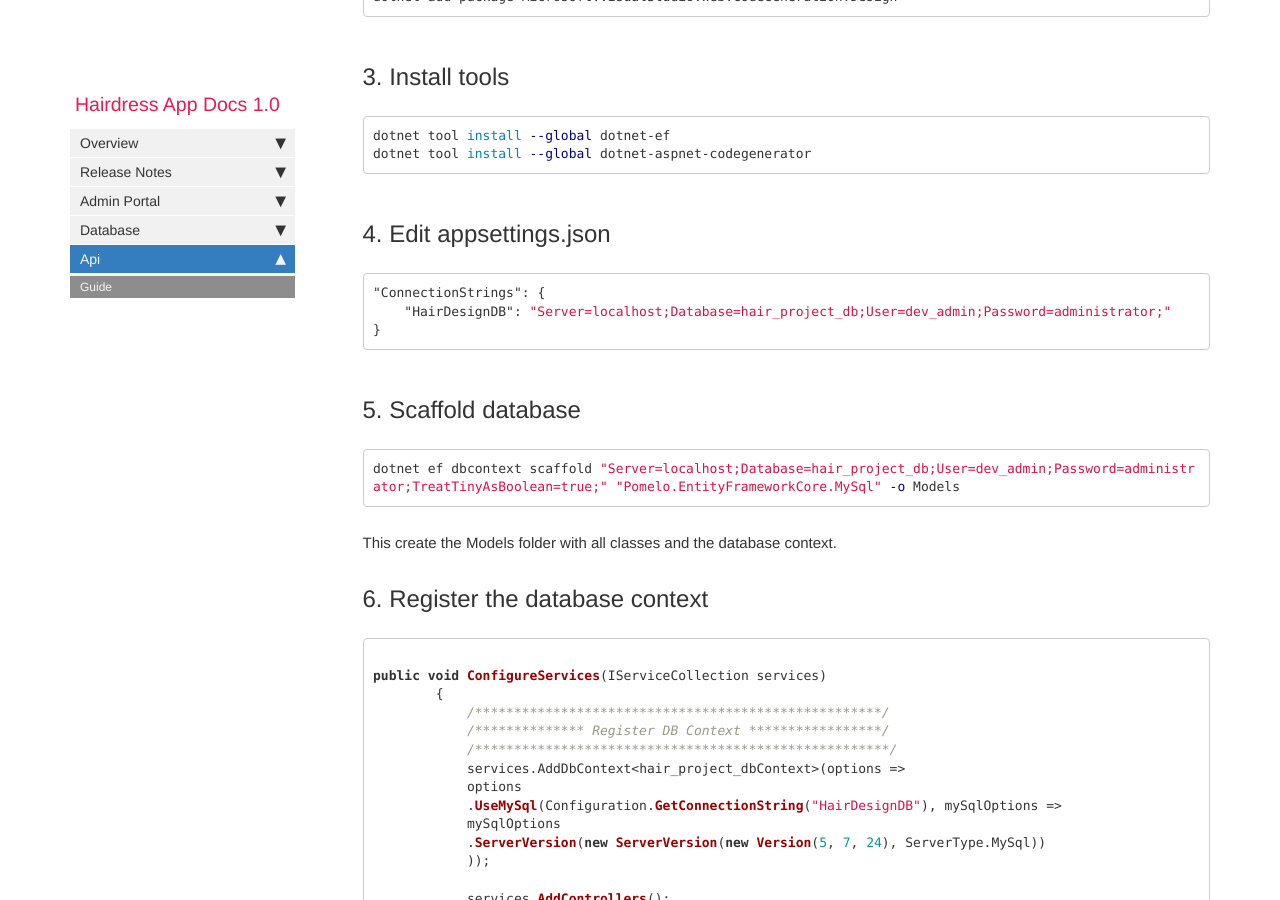
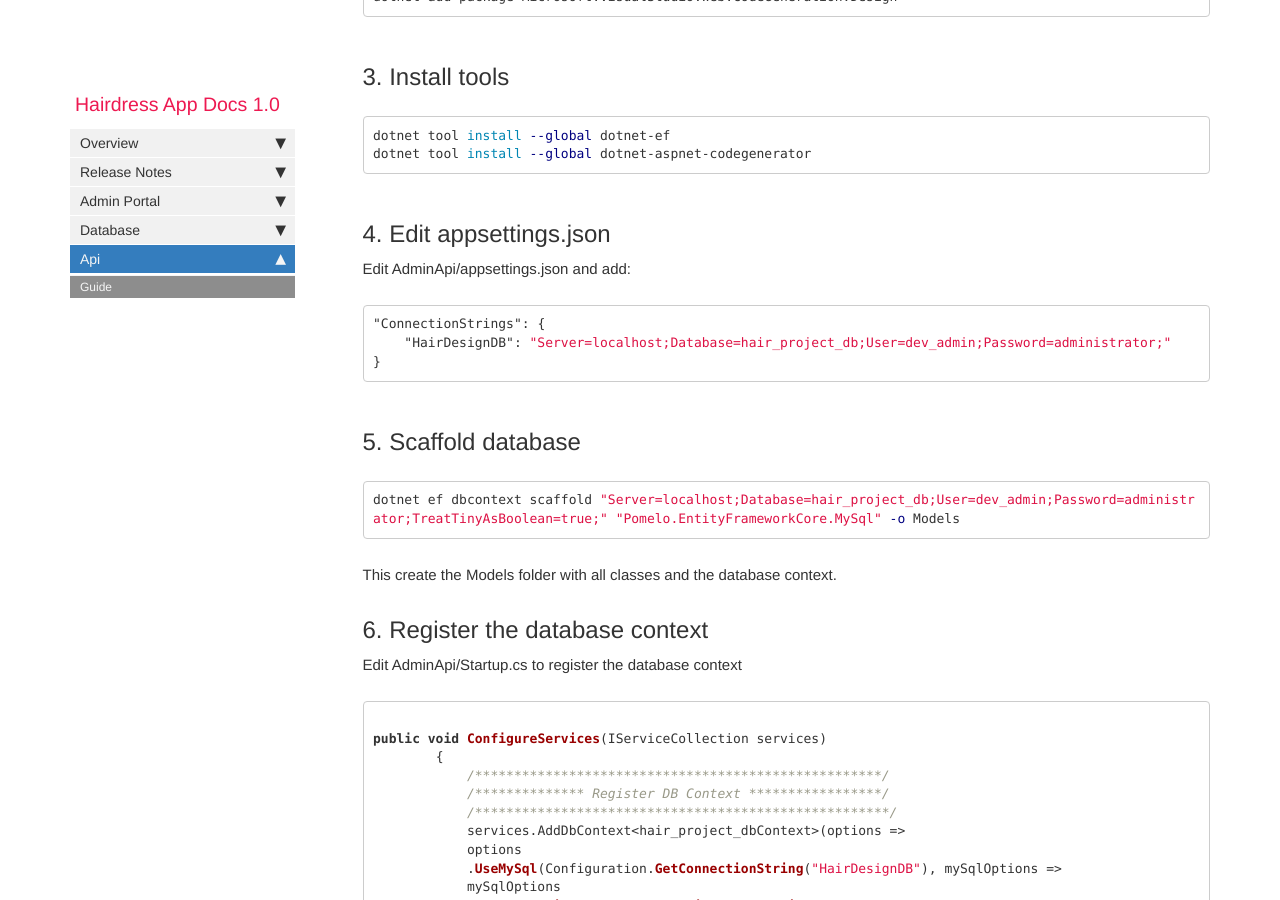
Before and after one commit to HairdressingProject/HairdressingApp, a Jekyll site: the page built from pages/mydoc/mydoc_api.md, in a window 1280 px wide and 900 px high, scrolled down 886 px. Built offline with Jekyll 4.4.1, drawn with Linux system fonts in a browser that asks for light colours; comment, search, counter and statistics services are not loaded.

Commit message:
edited api doc

````diff
--- a/pages/mydoc/mydoc_api.md
+++ b/pages/mydoc/mydoc_api.md
@@ -33,6 +33,7 @@ dotnet tool install --global dotnet-aspnet-codegenerator
 ```
 
 ## 4. Edit appsettings.json
+Edit AdminApi/appsettings.json and add:
 ```json
 "ConnectionStrings": {
     "HairDesignDB": "Server=localhost;Database=hair_project_db;User=dev_admin;Password=administrator;"
@@ -49,6 +50,8 @@ dotnet ef dbcontext scaffold "Server=localhost;Database=hair_project_db;User=dev
 This create the Models folder with all classes and the database context.
 
 ## 6. Register the database context
+
+Edit AdminApi/Startup.cs to register the database context
 
 ```c#
 
````
